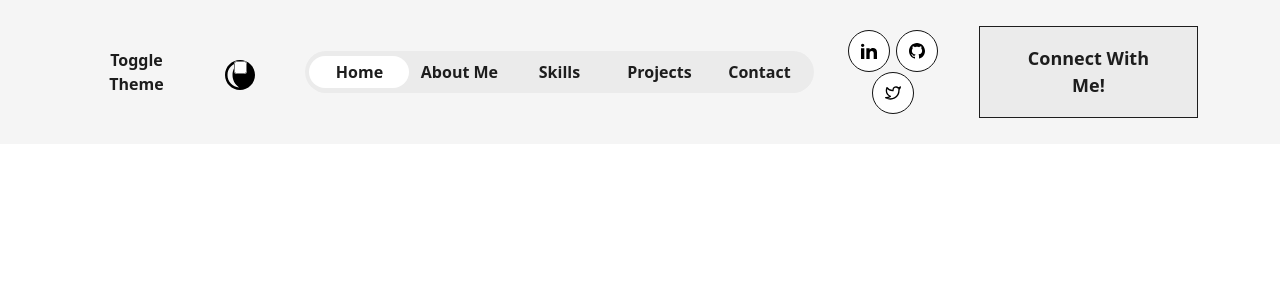
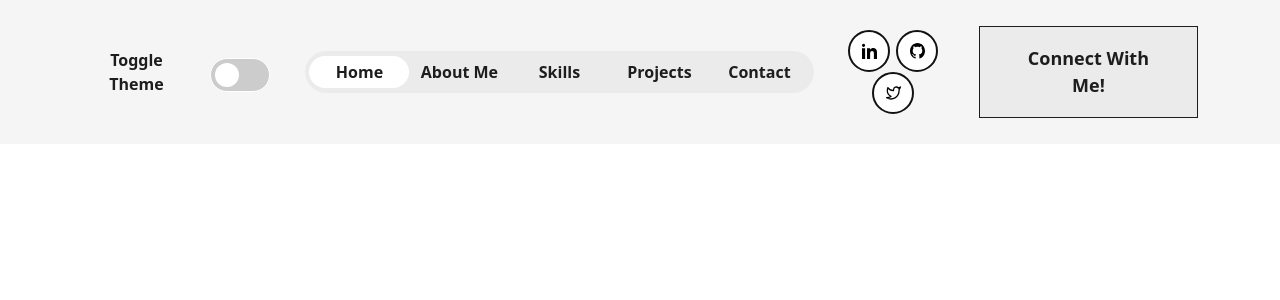
Before and after one commit to HunterBrennan1/Brennan.dev, a React (Create React App) app in the folder personal-portfolio/: page / in a window 1280 px wide. Shown: the top 300 px of the page. Built offline with nearby package versions, Linux system fonts and the light colour scheme.

Commit message:
added working dark mode toggle button instead of checkbox/image

```diff
--- a/personal-portfolio/src/App.css
+++ b/personal-portfolio/src/App.css
@@ -10,6 +10,8 @@
   --social-hover-bg-color:#ebebeb;
   --link-highlight-color:#fff;
   --social-border-color:#121212;
+  --toggle-bg-color: #fefefe;
+  --transition-color:#121212;
 }
 
 [data-theme="dark"] {
@@ -19,7 +21,9 @@
   --link-background-color:#121212;
   --link-highlight-color:#1d1d1d;
   --button-background-color: #1d1d1d;
-  --social-border-color:#121212;
+  --social-border-color:#fff;
+  --toggle-bg-color: #fefefe;
+  --transition-color:#fff;
 }
 
 
@@ -43,69 +47,13 @@ body.light{
   color: var(--text-color) ;
   font-family:'Poppins', sans-serif;
 
-   /* LIGHT MODE VARIABLES */
-   --text-color: #1d1d1d;
-   --card-color: #ffffff;
-   --alternative-text-color: #6e6e6e73;
-   --card-opacity: 15%;
-   --background-color: #f5f5f5;
-   --filter-background-color: #ebebeb;
-   --filter-text-color-on-hover: #6e6e6e;
-   --filter-active-color: #ffffff;
-   --nav-button-color: #ffffff;
-   --toggle-icon-color: #e36577;
-   --toggle-background: #ffffff;
-   --toggle-box-shadow: inset 0 0.2rem 6rem rgba(0, 0, 0, 0.1),
-     inset 0 0.2rem 0.8rem rgba(0, 0, 0, 0.1),
-     inset 0 -0.4rem 0.4rem rgba(0, 0, 0, 0.05);
-   --toggle-transition: 0.3s;
-   --switch-position-left: 4.5px;
-   --switch-background: linear-gradient(to bottom, #eaeaea, #f9f9f9);
-   --switch-box-shadow: 0 0.8rem 2rem rgba(0, 0, 0, 0.1),
-     inset 0 0.4rem 0.4rem rgba(255, 255, 255, 1),
-     inset 0 -0.4rem 0.4rem rgba(255, 255, 255, 1);
-   --subheading-color: #6e6e6e;
-   --primary-button-border: linear-gradient(45deg, #e36577, #f6edb2);
-   --primary-button-color: #ffffff;
-   --secondary-button-border: #ebebeb;
-   --secondary-button-color: #ffffff;
-   --tertiary-button-border: transparent;
-   --tertiary-button-color: transparent;
+
 }
 body.dark {
   font-weight: 400;
   overflow-x: hidden;
   position: relative;
   font-family:'Poppins', sans-serif; ;
-
-   /* DARK MODE VARIABLES */
-   --text-color: #fafafa;
-   --card-color: #2c2c2e;
-   --alternative-text-color: #6e6e6e73;
-   --card-opacity: 10%;
-   --background-color: #1c1c1e;
-   --filter-background-color: rgba(0, 0, 0, 0.4);
-   --filter-text-color-on-hover: #6e6e6e;
-   --filter-active-color: #2c2c2e;
-   --nav-button-color: #1c1c1e;
-   --toggle-icon-color: #f6edb2;
-   --toggle-background: #111112;
-   --toggle-box-shadow: inset 0 0.8rem 6rem rgba(0, 0, 0, 0.1),
-     inset 0 0.8rem 0.8rem rgba(0, 0, 0, 0.1),
-     inset 0 -0.4rem 0.4rem rgba(0, 0, 0, 0.1);
-   --toggle-transition: 0.3s;
-   --switch-position-left: 26.5px;
-   --switch-background: linear-gradient(to bottom, #2c2c2e, #1c1c1e);
-   --switch-box-shadow: 0 0.8rem 4rem rgba(0, 0, 0, 0.5),
-     inset 0 0.1rem 0.4rem rgba(255, 255, 255, 0.1),
-     inset 0 -0.1rem 0.4rem rgba(255, 255, 255, 0.1);
-   --subheading-color: rgba(250, 250, 250, 0.6);
-   --primary-button-border: linear-gradient(45deg, #e36577, #f6edb2);
-   --primary-button-color: #1c1c1e;
-   --secondary-button-border: #1c1c1e;
-   --secondary-button-color: #1c1c1e;
-   --tertiary-button-border: transparent;
-   --tertiary-button-color: transparent;
 }
 
 h1, h2, h3, h4, h5, h6 {
@@ -131,27 +79,78 @@ p.danger {
   margin-bottom: 0 !important;
 }
 
-#darkMode {
-  background: transparent url("../src/assets/img/iconmonstr-weather-111.svg") no-repeat center;
-  background-size: 30px 30px;
-  width: 45px;
-  height: 45px;
-  filter: grayscale(100%);
-  border: none;
-  border-radius: 50%;
-  transition: background-color 0.3s ease-in-out, filter 0.3s ease-in-out;
+.toggle-theme-wrapper {
+  display:flex;
+  flex-direction: row;
+  align-items: center;
+  gap: 4px;
+  width: 46px;
 }
 
-#darkMode:hover,
-#darkMode:focus {
-  filter: none;
-  background-color: #ebebeb;
-  cursor: pointer;
+.toggle-theme-wrapper {
+  font-size: 28px;
 }
 
-#darkMode.clicked {
-  filter: none !important;
-  background-color: #ebebeb;
+.toggle-theme {
+  position: relative;
+  display: inline-block;
+  height: 34px;
+  width:60px;
+}
+
+.toggle-theme input {
+  display:none;
+}
+
+.slider {
+  background-color: #ccc;
+  position: absolute;
+  cursor: pointer;
+  bottom: 0;
+  left: 0;
+  right: 0;
+  top: 0;
+  transition: 0.2s;
+  border-style: solid;
+  border-color: #fff;
+  border-width: 1px;
+
+
+}
+
+.slider:before {
+  background-color: #fff;
+  bottom:4px;
+  content: "";
+  height: 24px;
+  left: 4px;
+  position: absolute;
+  transition: 0.4s;
+  width: 24px;
+
+}
+
+input:checked + .slider:before {
+  transform: translate(26px);
+}
+
+input:checked + .slider {
+  background-color:var(--link-background-color);
+}
+
+.slider.round {
+  border-radius: 34px;
+  color: var(--text-color);
+
+}
+
+.slider.round:before {
+  border-radius: 50%;
+  color: var(--text-color);
+}
+
+#darkMode {
+  width: 60px;
 }
 
 nav.navbar {
@@ -243,7 +242,7 @@ span.navbar-text {
   align-items: center;
   justify-content: center;
   line-height: 1;
-  border: 1px solid var(--social-border-color);
+  border: 2px solid var(--social-border-color);
 }
 
 .social-icon a::before{
@@ -296,7 +295,7 @@ span.navbar-text {
   width: 0%;
   height: 100%;
   position: absolute;
-  background-color: #121212 !important;
+  background-color: var(--transition-color) !important;
   left: 0;
   top: 0;
   z-index: -1;
@@ -304,7 +303,7 @@ span.navbar-text {
 }
 
 .navbar-text button:hover {
-  color: #fff;
+  color: var(--background-color);
   z-index: 2;
 }
 
--- a/personal-portfolio/src/Darkmode.tsx
+++ b/personal-portfolio/src/Darkmode.js
@@ -1,5 +1,5 @@
 import "../src/App.css";
-import { ChangeEventHandler } from "react";
+import {ChangeEventHandler} from "react";
 
 const setDark = () => {
   localStorage.setItem("theme", "dark");
@@ -10,7 +10,7 @@ const setLight = () => {
   document.documentElement.setAttribute("data-theme", "light");
 };
 
-const toggleTheme: import('react').ChangeEventHandler<HTMLInputElement> = (e) => {
+const toggleTheme = (e) => {
  if (e.target.checked) {
   setDark();
  } else {
@@ -22,7 +22,7 @@ const toggleTheme: import('react').ChangeEventHandler<HTMLInputElement> = (e) =>
 const DarkMode = () => {
   return (
     <div className="toggle-theme-wrapper" id="darkMode">
-      <label className="toggle-theme" htmlFor="checkbox">
+      <label className="toggle-theme" id="toggleTheme" htmlFor="checkbox">
         <input
           type="checkbox"
           id="checkbox"
--- a/personal-portfolio/src/components/NavBar.js
+++ b/personal-portfolio/src/components/NavBar.js
@@ -4,7 +4,7 @@ import Navbar from 'react-bootstrap/Navbar';
 import navIcon1 from '../assets/img/linkedin1.svg'
 import navIcon2 from '../assets/img/github.svg'
 import navIcon3 from '../assets/img/twitter.svg'
-import DarkMode from '../Darkmode.tsx';
+import DarkMode from '../Darkmode.js';
 import { useEffect, useState } from 'react';
 
 
@@ -50,9 +50,9 @@ export const NavBar = () => {
           </Nav>
           <span className='navbar-text'>
             <div className='social-icon'>
-              <a href="#"><img src={navIcon1} alt="" /></a>
-              <a href="#"><img src={navIcon2} alt="" /></a>
-              <a href="#"><img src={navIcon3} alt="" /></a>
+              <a href="https://www.linkedin.com/in/hunter-brennan-523000241/"><img src={navIcon1} alt="Linkedin" /></a>
+              <a href="https://github.com/HunterBrennan1"><img src={navIcon2} alt="Github" /></a>
+              <a href="https://twitter.com/hunterb00733201"><img src={navIcon3} alt="Twitter" /></a>
             </div>
             <button className='vvd' onClick={() => console.log('connect')}><span>Connect With Me!</span></button>
           </span>
```
